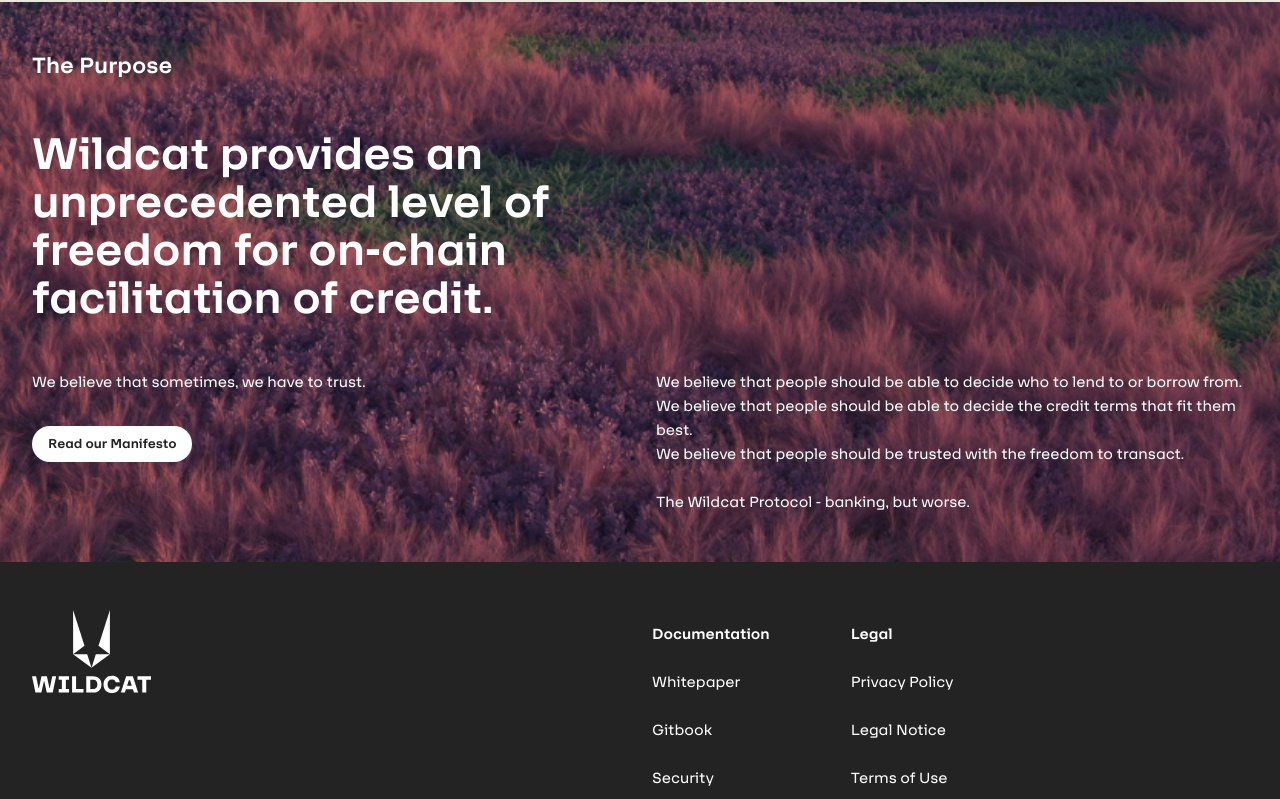
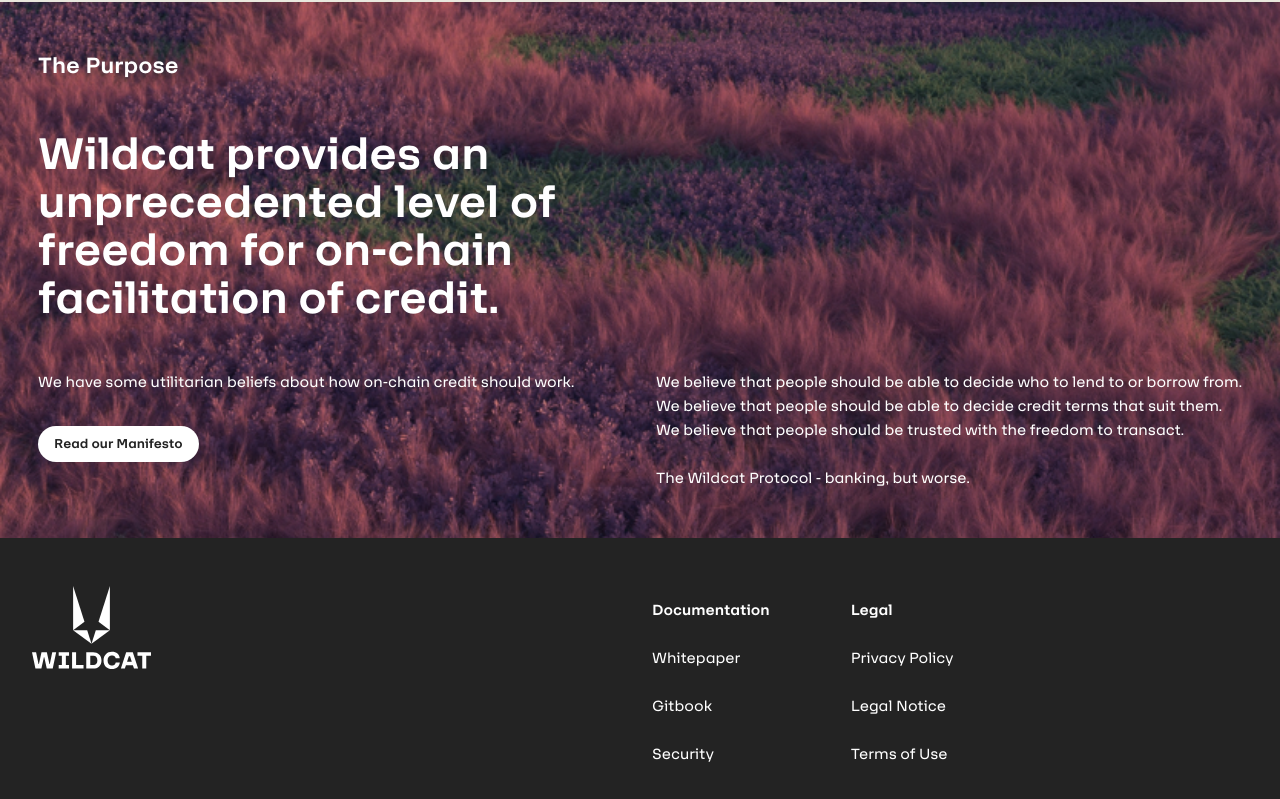
Before and after one commit to wildcat-finance/wildcat-landing, a Next.js app: page / in a window 1280 px wide. Shown: the part 2421-3220 px from the top of the page. Built offline with nearby package versions, Linux system fonts and the light colour scheme.

Commit message:
Purpose section rewording

```diff
--- a/src/app/page.tsx
+++ b/src/app/page.tsx
@@ -287,7 +287,7 @@ export default function Home() {
           <div className='flex flex-col md:grid grid-cols-12 gap-8'>
             <div className='col-span-6'>
               <p className='mb-8 text-white'>
-                We believe that sometimes, we have to trust.
+                We have some utilitarian beliefs about how on-chain credit should work.
               </p>
               <a href='https://medium.com/@wildcatprotocol/the-wildcat-manifesto-db23d4b9484d' target="_blank">
                 <button className='bg-white text-black'>
@@ -300,7 +300,7 @@ export default function Home() {
                We believe that people should be able to decide who to lend to or borrow from.
               </p>
               <p className={"text-white"}>
-               We believe that people should be able to decide the credit terms that fit them best.
+               We believe that people should be able to decide credit terms that suit them.
               </p>
               <p className={"text-white"}>
                 We believe that people should be trusted with the freedom to transact.
```
Also changed, not shown: 1 other file (tests, documents, lock files or other folders).
